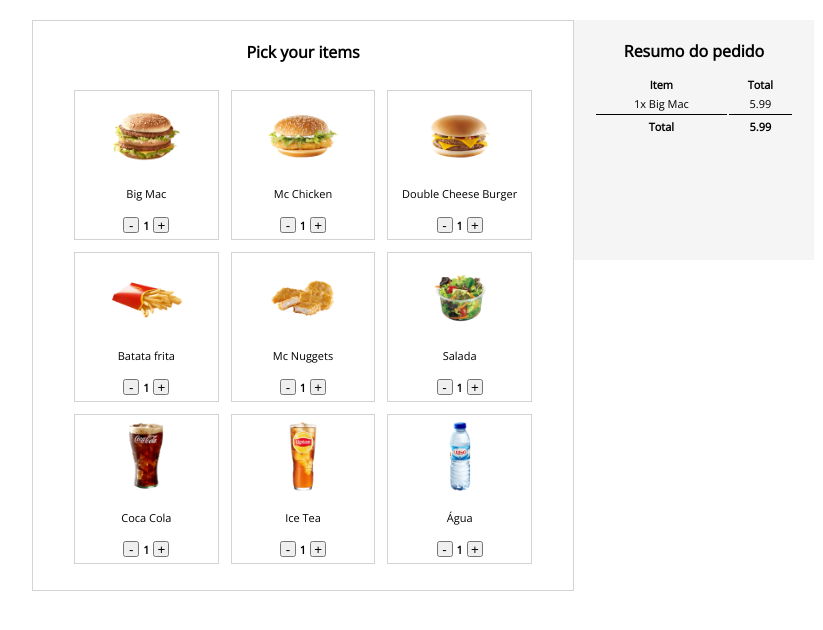
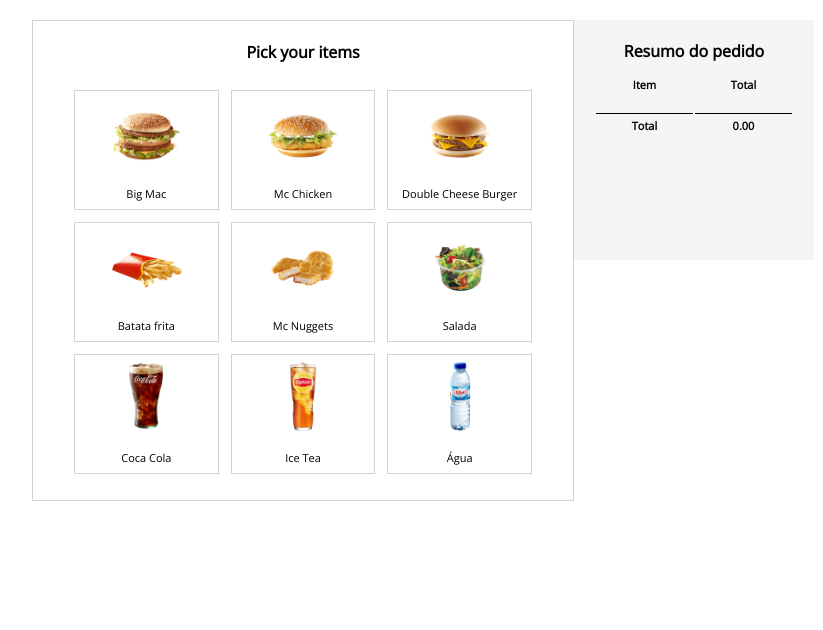
Before and after one commit to ricardociotto/VueJSLearning, a plain HTML site: page index.html in a window 1280 px wide. Shown: the whole page, without its empty margins (217-1040 px from the left). Drawn offline with nearby package versions, Linux system fonts and the light colour scheme.

Commit message:
total update

```diff
--- a/index.html
+++ b/index.html
@@ -29,17 +29,17 @@
                     <div class="description">
                         <span class="name">{{product.name}}</span>
                         <span class="price">{{products.price}}</span>
-                        <div class="quantity-area">
-                            <button>-</button>
+                        <div class="quantity-area" v-if="product.active" >
+                            <button @click.stop="product.quantity-=1" :disabled="product.quantity <= 1" >-</button>
                             <span class="quantity">{{product.quantity}}</span>
-                            <button>+</button>
+                            <button @click.stop="product.quantity+=1" >+</button>
                         </div>
                     </div>
                 </div>
 
             </section>
 
-            <section class="summary">
+            <section class="summary" vif="total()>0">
                 <strong>Resumo do pedido</strong>
                 <table>
                     <thead>
@@ -49,14 +49,16 @@
                         </tr>
                     </thead>
                     <tbody>
-                        <tr>
-                            <td>1x Big Mac</td>
-                            <td>5.99</td>
+                        <tr v-for="product in products">
+                            <template v-if="product.active">
+                                <td >{{product.quantity + 'x' + product.name}}</td>
+                                <td >{{(product.quantity * product.price).toFixed(2)}}</td>
+                            </template>
                         </tr>
 
                         <tr>
                             <th>Total</th>
-                            <th>5.99</th>
+                            <th>{{total()}}</th>
                         </tr>
                     </tbody>
                 </table>
--- a/scripts.js
+++ b/scripts.js
@@ -68,6 +68,17 @@
     return {
         products:  window.products
     }
+  },
+  methods: {
+    total: function(){
+        var total = 0;
+        this.products.forEach(function(item){
+            if (item.active){
+                total += item.price*item.quantity
+            }
+        });
+        return total.toFixed(2);
+    }
   }
 };
 
```
